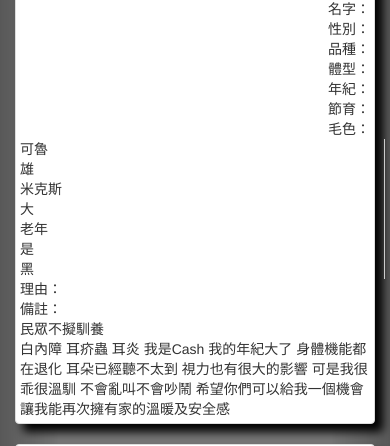
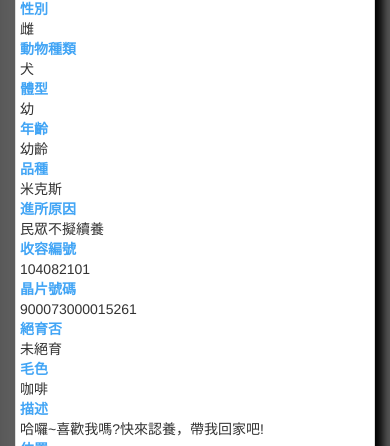
Before and after one commit to hydai/OuO, a Django app: template templates/ani.html in a window 390 px wide. Shown: the part 796-1242 px from the top of the page. Run offline with Django 3.2, Linux system fonts and the light colour scheme; the template is opened without the code that fills it, so the values that code supplies are empty; some libraries are stand-ins or nearby versions.

Commit message:
Finished adopting animals template

```diff
--- a/templates/ani.html
+++ b/templates/ani.html
@@ -15,157 +15,89 @@
         <!-- Latest compiled and minified JavaScript -->
         <script src="https://maxcdn.bootstrapcdn.com/bootstrap/3.3.5/js/bootstrap.min.js"></script>
         <script type="text/javascript" charset="utf-8">
-            $.(function() {
-                var Entries = function(entry) {
-                    this.picLink = entry.picLink;
-                    this.name = entry.name;
-                    this.short = entry.short;
-                    this.long = entry.long;
+            $(function() {
+                var a = '[{"Name":"","Sex":"雌","Type":"犬","Build":"幼","Age":"幼齡","Variety":"米克斯","Reason":"民眾不擬續養","AcceptNum":"104082101","ChipNum":"900073000015261","IsSterilization":"未絕育","HairType":"咖啡","Note":"哈囉~喜歡我嗎?快來認養，帶我回家吧!","Resettlement":"臺北市動物之家 收容編號104082101","Phone":"02-87913062","Email":"tcapoa8@mail.taipei.gov.tw","ChildreAnlong":"","AnimalAnlong":"","Bodyweight":"","ImageName":"http://163.29.39.183/uploads/images/medium/0a49a161-8c13-46e8-b3a8-39e3deda8649.jpg"}]';
+                var b = JSON.parse(a);
+                var dataList = {
+                    "Name": "名稱",
+                    "Sex": "性別",
+                    "Type": "動物種類",
+                    "Build": "體型",
+                    "Age": "年齡",
+                    "Variety": "品種",
+                    "Reason": "進所原因",
+                    "AcceptNum": "收容編號",
+                    "ChipNum": "晶片號碼",
+                    "IsSterilization": "絕育否",
+                    "HairType": "毛色",
+                    "Note": "描述",
+                    "Resettlement": "位置",
+                    "Phone": "聯絡電話",
+                    "Email": "聯絡email",
+                    //"ChildreAnlong": "可否與其他孩童相處",
+                    //"AnimalAnlong": "可否與其他動物相處",
+                    //"Bodyweight": "體重",
+                    "ImageName": "圖片"
                 };
+                var dataKeys = Object.keys(dataList);
+                function genMapping() {
+                    var ret = {};
+                    for (i = 0; i < dataKeys.length; i++) {
+                        ret[dataKeys[i]] = [];
+                        ret[dataKeys[i]] = [dataKeys[i], dataList[dataKeys[i]]];
+                    }
+                    return ret;
+                }
+                function parseData(jsd) {
+                    var JSONData = jsd;
+                    var mapping = genMapping();
+                    for (ii = 0; ii < JSONData.length; ii++) {
+                        var data = JSONData[ii];
+                        var t1 = $("<div>", {class: "col-sm-6 col-md-6"});
+                        var t2 = $("<div>", {class: "thumbnail anicard"});
+                        var t3 = $("<div>", {class: "row"});
+                        var t4 = $("<div>", {class: "col-sm-3 col-md-3"});
+                        var t5 = $("<img id='piclink'>");
+                        t5.attr('src', data[mapping['ImageName'][0]]);
+                        t5.attr('width', '200px');
+                        t4.append(t5);
+                        t3.append(t4);
+                        var t6 = $("<div>", {class: "col-sm-9 col-md-9"});
+                        var t7 = $("<dl>", {class: "dl-horizontal"});
+                        for (i = 0; i < 15; i++) {
+                            if (data[mapping[dataKeys[i]][0]] != null
+                                    || data[mapping[dataKeys[i]][1]] != null) {
+                                var tmp = $("<dt>");
+                                tmp.append(mapping[dataKeys[i]][1]);
+                                t7.append(tmp);
+                                tmp = $("<dd>");
+                                tmp.append(data[mapping[dataKeys[i]][0]]);
+                                t7.append(tmp);
+                            }
+                        }
+                        t6.append(t7);
+                        t3.append(t6);
+                        t2.append(t3);
+                        t1.append(t2);
+                        $('#targetcard').append(t1);
+                    }
+                };
+                parseData(b);
             });
         </script>
         <style type="text/css" media="all">
             .anicard {
                 box-shadow: 8px 8px 10px black;
             }
+            dt {
+                 color: #42a5f5;
+            }
         </style>
     </head>
     <body>
         <div class="fluid-container" style="background: url(https://s3-ap-northeast-1.amazonaws.com/hackntu/picture/bg-gray.png) repeat; background-size: contain;">
             <div class="container" id="autogen">
-            <div class="row">
-                <div class="col-sm-12 col-md-12">
-                    <div class="thumbnail anicard">
-                        <div class="row">
-                            <div class="col-sm-2 col-md-2">
-                                <img src="http://163.29.39.183/uploads/images/medium/15067337-89f2-4232-99ed-9007c26f7a64.jpg" alt="..." width="200px" id="picLink">
-                            </div>
-                            <div class="col-sm-4 col-md-4" style="border-right: 1px solid #ccc;">
-                                <dl class="dl-horizontal">
-                                    <dt>名字：</dt>
-                                    <dd>可魯</dd>
-                                    <dt>性別：</dt>
-                                    <dd>雄</dd>
-                                    <dt>品種：</dt>
-                                    <dd>米克斯</dd>
-                                    <dt>體型：</dt>
-                                    <dd>大</dd>
-                                    <dt>年紀：</dt>
-                                    <dd>老年</dd>
-                                    <dt>節育：</dt>
-                                    <dd>是</dd>
-                                    <dt>毛色：</dt>
-                                    <dd>黑</dd>
-                                </dl>
-                            </div>
-                            <div class="col-sm-6 col-md-6">
-                                <dl class="dl-horizontal">
-                                    <dt>理由：</dt>
-                                    <dd>民眾不擬馴養</dd>
-                                    <dt>備註：</dt>
-                                    <dd>白內障  耳疥蟲  耳炎
-                                    我是Cash
-                                    我的年紀大了
-                                    身體機能都在退化
-                                    耳朵已經聽不太到
-                                    視力也有很大的影響
-                                    可是我很乖很溫馴
-                                    不會亂叫不會吵鬧
-                                    希望你們可以給我一個機會
-                                    讓我能再次擁有家的溫暖及安全感</dd>
-                                </dl>
-                            </div>
-                        </div>
-                    </div>
-                </div>
-            </div>
-            <div class="row">
-                <div class="col-sm-12 col-md-12">
-                    <div class="thumbnail anicard">
-                        <div class="row">
-                            <div class="col-sm-2 col-md-2">
-                                <img src="http://163.29.39.183/uploads/images/medium/15067337-89f2-4232-99ed-9007c26f7a64.jpg" alt="..." width="200px" id="picLink">
-                            </div>
-                            <div class="col-sm-1 col-md-1">
-                                <div class="text-right">名字：</div>
-                                <div class="text-right">性別：</div>
-                                <div class="text-right">品種：</div>
-                                <div class="text-right">體型：</div>
-                                <div class="text-right">年紀：</div>
-                                <div class="text-right">節育：</div>
-                                <div class="text-right">毛色：</div>
-                            </div>
-                            <div class="col-sm-2 col-md-2" style="border-right: 1px solid #ccc;">
-                                可魯<br>
-                                雄<br>
-                                米克斯<br>
-                                大<br>
-                                老年<br>
-                                是<br>
-                                黑<br>
-                            </div>
-                            <div class="col-sm-1 col-md-1">
-                                理由：<br>
-                                備註：<br>
-                            </div>
-                            <div class="col-sm-5 col-md-5">
-                                民眾不擬馴養<br>
-                                白內障  耳疥蟲  耳炎
-                                我是Cash
-                                我的年紀大了
-                                身體機能都在退化
-                                耳朵已經聽不太到
-                                視力也有很大的影響
-                                可是我很乖很溫馴
-                                不會亂叫不會吵鬧
-                                希望你們可以給我一個機會
-                                讓我能再次擁有家的溫暖及安全感<br>
-                            </div>
-                        </div>
-                    </div>
-                </div>
-            </div>
-            <div class="row">
-                <div class="col-sm-6 col-md-6">
-                    <div class="thumbnail anicard">
-                        <div class="row">
-                            <div class="col-sm-3 col-md-3" style="border-right: 1px solid #ccc;">
-                                <img src="http://163.29.39.183/uploads/images/medium/15067337-89f2-4232-99ed-9007c26f7a64.jpg" alt="..." width="200px" id="picLink">
-                            </div>
-                            <div class="col-sm-9 col-md-9">
-                                <dl class="dl-horizontal">
-                                    <dt>名字：</dt>
-                                    <dd>可魯</dd>
-                                    <dt>性別：</dt>
-                                    <dd>雄</dd>
-                                    <dt>品種：</dt>
-                                    <dd>米克斯</dd>
-                                    <dt>體型：</dt>
-                                    <dd>大</dd>
-                                    <dt>年紀：</dt>
-                                    <dd>老年</dd>
-                                    <dt>節育：</dt>
-                                    <dd>是</dd>
-                                    <dt>毛色：</dt>
-                                    <dd>黑</dd>
-                                    <dt>理由：</dt>
-                                    <dd>民眾不擬馴養</dd>
-                                    <dt>備註：</dt>
-                                    <dd>白內障  耳疥蟲  耳炎
-                                    我是Cash
-                                    我的年紀大了
-                                    身體機能都在退化
-                                    耳朵已經聽不太到
-                                    視力也有很大的影響
-                                    可是我很乖很溫馴
-                                    不會亂叫不會吵鬧
-                                    希望你們可以給我一個機會
-                                    讓我能再次擁有家的溫暖及安全感</dd>
-                                </dl>
-                            </div>
-                        </div>
-                    </div>
-                </div>
+                <div class="row" id="targetcard">
                     <div class="col-sm-6 col-md-6">
                         <div class="thumbnail anicard">
                             <div class="row">
```
Lines whose indentation alone changed are shown as unchanged.
